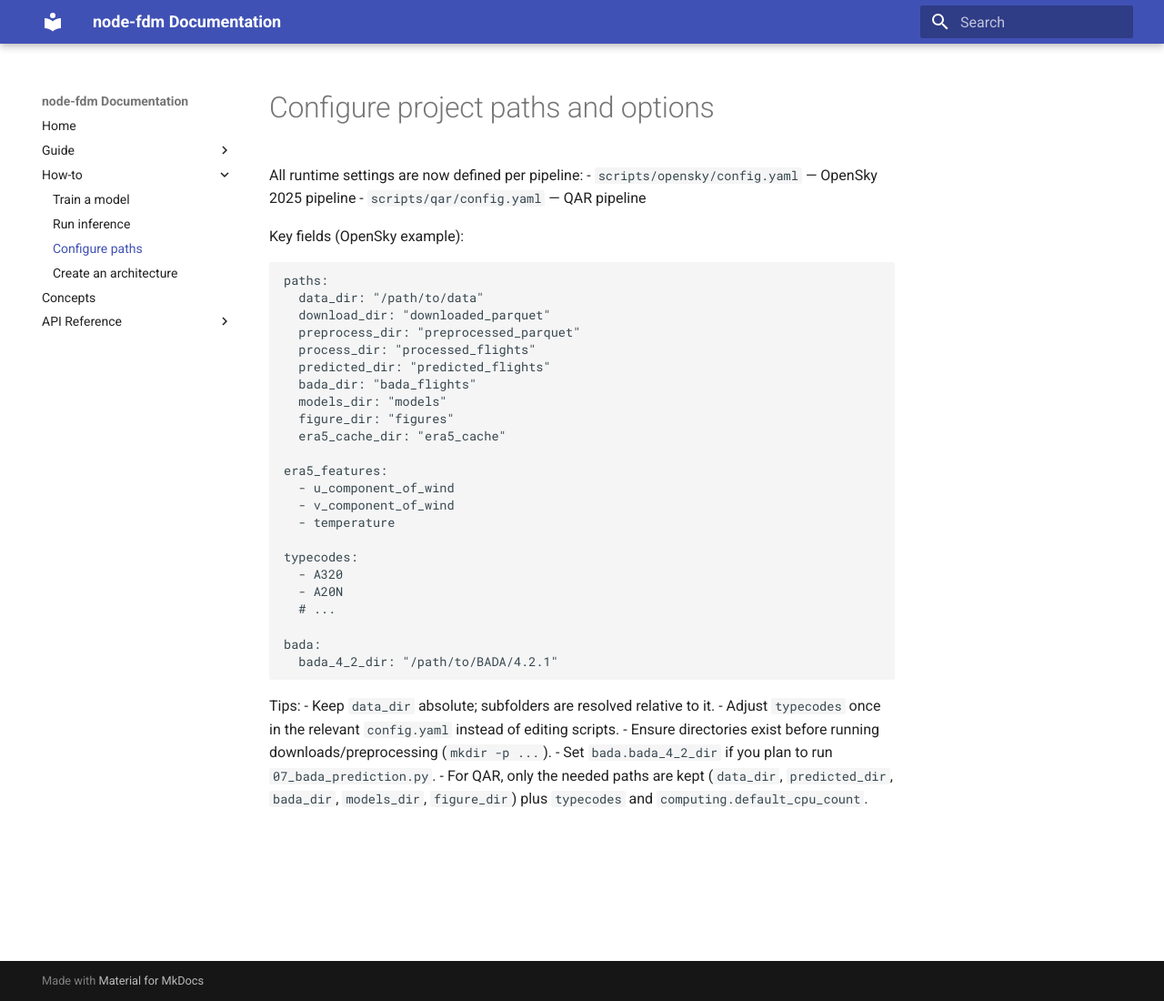
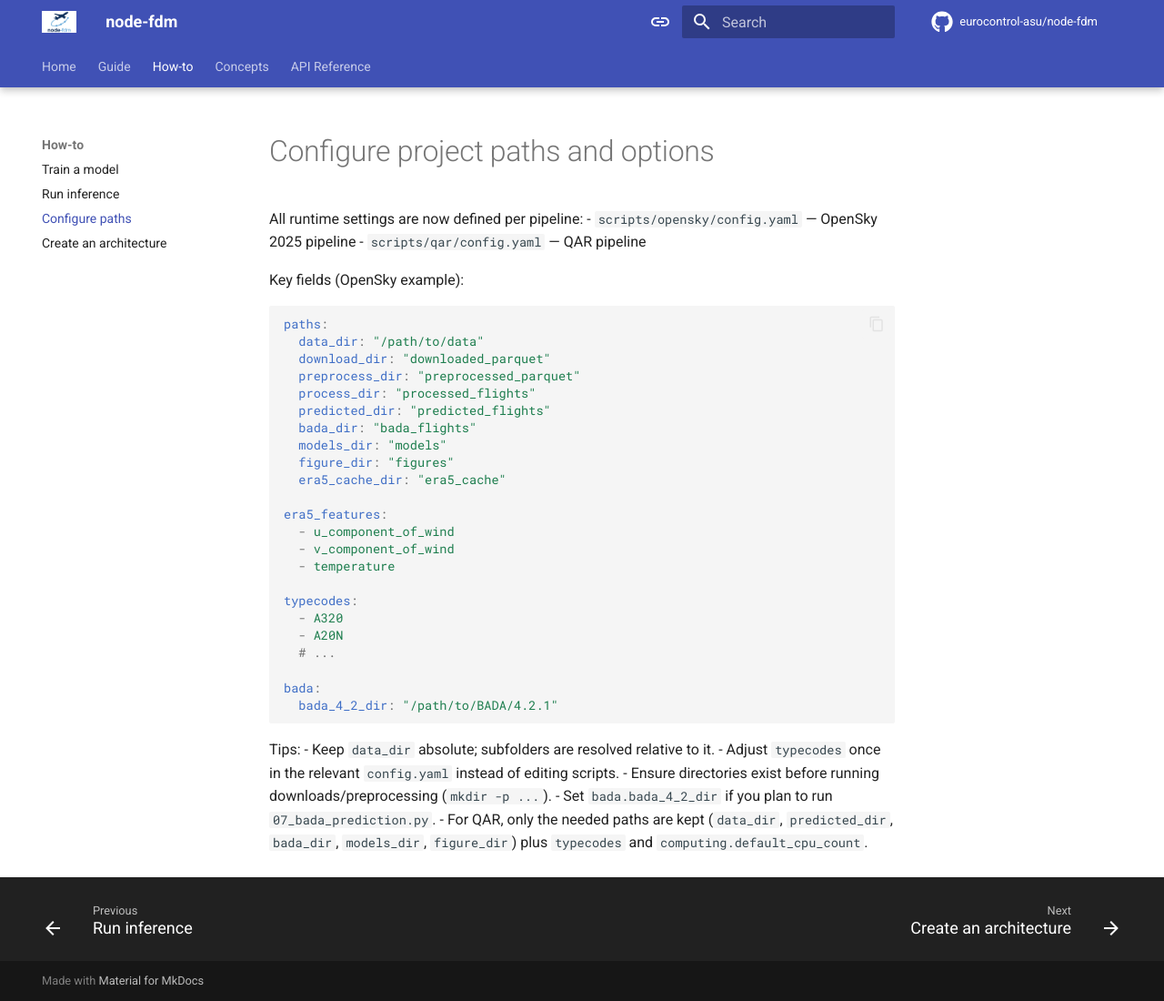
Before and after one commit to eurocontrol-asu/node-fdm, an MkDocs documentation site: the page built from docs/howto/configure_params.md, in a window 1280 px wide and 1100 px high. Shown: the whole window at 91% size. Built offline with MkDocs 1.6.1 and Material for MkDocs 9.7.7, drawn with Linux system fonts in a browser that asks for light colours; comment, search, counter and statistics services are not loaded.

Commit message:
refining worflows and docs

```diff
--- /dev/null
+++ b/docs/css/extra.css
@@ -0,0 +1,7 @@
+.subtitle {
+    font-size: 1rem;
+    font-style: italic;
+    color: #666;
+    margin-top: -1em;
+    margin-bottom: 1em;
+}
--- a/mkdocs.yml
+++ b/mkdocs.yml
@@ -1,9 +1,10 @@
-site_name: node-fdm Documentation
+site_name: node-fdm
+site_description: A physics-guided Neural Ordinary Differential Equation (Neural ODE) framework for aircraft flight dynamics.
+repo_name: eurocontrol-asu/node-fdm
 site_url: https://eurocontrol-asu.github.io/node-fdm/
-site_dir: site
+repo_url: https://github.com/eurocontrol-asu/node-fdm
 
-theme:
-  name: material
+
 
 nav:
   - Home: index.md
@@ -24,11 +25,69 @@ nav:
       - Architectures: reference/architectures.md
       - Model wrappers: reference/models.md
 
+
+theme:
+  name: material
+  logo: images/logo.jpg
+  features:
+    - content.code.annotate
+    - content.code.copy
+    - navigation.expand
+    - navigation.footer
+    - navigation.indexes
+    - navigation.tabs
+    - navigation.tabs.sticky
+    - search.highlight
+    - search.suggest
+  palette:
+    - media: "(prefers-color-scheme)"
+      toggle:
+        icon: material/link
+        name: Switch to light mode
+    - media: "(prefers-color-scheme: light)"
+      scheme: default
+      primary: indigo
+      accent: indigo
+      toggle:
+        icon: material/toggle-switch
+        name: Switch to dark mode
+    - media: "(prefers-color-scheme: dark)"
+      scheme: slate
+      primary: black
+      accent: indigo
+      toggle:
+        icon: material/toggle-switch-off
+        name: Switch to system preference
+  font:
+    text: Roboto
+    code: Roboto Mono
+  icon:
+    repo: fontawesome/brands/github
+
+extra_css:
+  - css/extra.css
+
 plugins:
   - search
-  - mkdocstrings:
-      handlers:
-        python:
-          options:
-            docstring_style: google
-            show_source: true
+  - social
+
+markdown_extensions:
+  - admonition
+  - attr_list
+  - footnotes
+  - pymdownx.emoji:
+      emoji_index: !!python/name:material.extensions.emoji.twemoji
+      emoji_generator: !!python/name:material.extensions.emoji.to_svg
+  - pymdownx.blocks.tab:
+      alternate_style: true
+      slugify: !!python/object/apply:pymdownx.slugs.slugify
+        kwds:
+          case: lower
+  - pymdownx.highlight:
+      pygments_lang_class: true
+  - pymdownx.superfences
+  - pymdownx.tabbed:
+      alternate_style: true
+  - toc:
+      permalink: true
+      baselevel: 1
```
Also changed, not shown: 3 other files.
